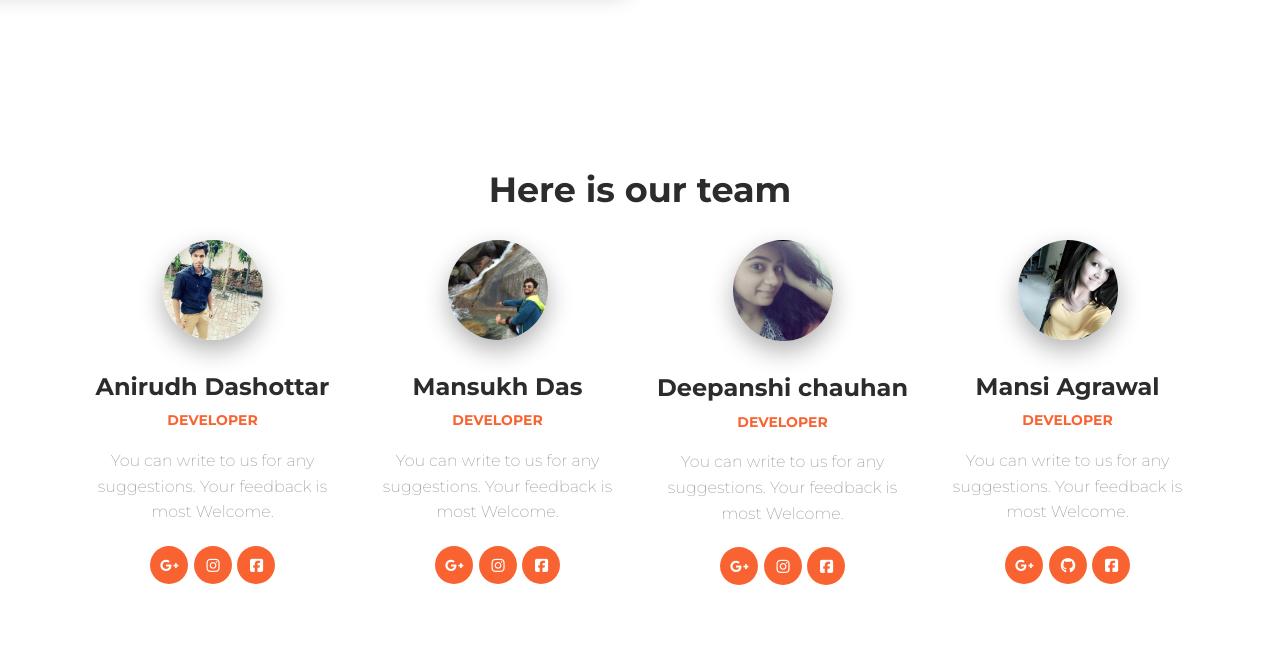
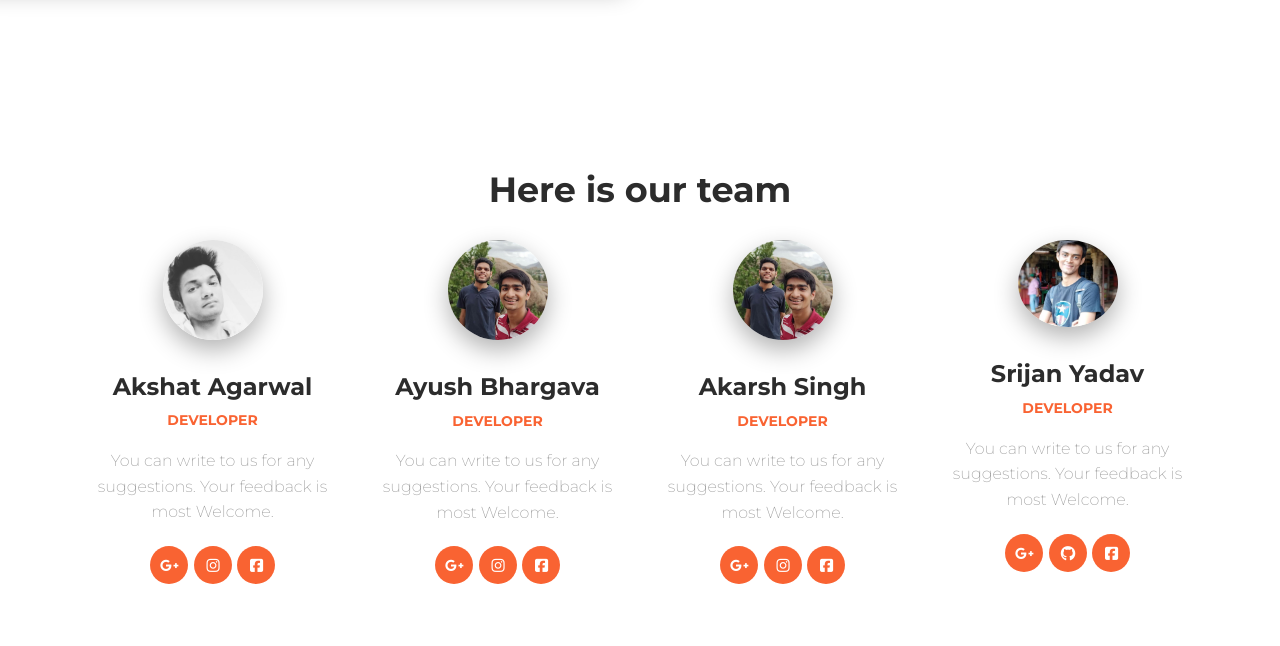
Before and after one commit to git-akshat/Heart-Disease-Diabetes-Prediction, a Django app: page /about/ in a window 1280 px wide. Shown: the part 2156-2802 px from the top of the page. Run offline with Django 3.2, Linux system fonts and the light colour scheme; parts of the project's set-up code (start-up, migrations or seed data) failed here and were passed over; some libraries are stand-ins or nearby versions.

Commit message:
updated team details

```diff
--- a/Heart-disease-prediction-2.0/accounts/templates/accounts/about.html
+++ b/Heart-disease-prediction-2.0/accounts/templates/accounts/about.html
@@ -101,8 +101,8 @@
                     <div class="row">
                         <div class="col-md-3">
                             <div class="team-player">
-                                <img src="{% static 'images/anirudh.jpg' %}" alt="Thumbnail Image" class="rounded-circle img-fluid img-raised">
-                                <h4 class="title">Anirudh Dashottar</h4>
+                                <img src="{% static 'images/akshat.jpg' %}" alt="Thumbnail Image" class="rounded-circle img-fluid img-raised">
+                                <h4 class="title">Akshat Agarwal</h4>
                                 <p class="category text-primary">Developer</p>
                                 <p class="description">You can write to us for any suggestions. Your feedback is most Welcome.</p>
                                 <a href="#" class="btn btn-primary btn-icon btn-round"><i class="fa fa-google-plus"></i></a>
@@ -112,8 +112,8 @@
                         </div>
                         <div class="col-md-3">
                             <div class="team-player">
-                                <img src="{% static 'images/mansukh1.jpg' %}" alt="Thumbnail Image" class="rounded-circle img-fluid img-raised">
-                                <h4 class="title">Mansukh Das</h4>
+                                <img src="{% static 'images/ayush.jpg' %}" alt="Thumbnail Image" class="rounded-circle img-fluid img-raised">
+                                <h4 class="title">Ayush Bhargava</h4>
                                 <p class="category text-primary">Developer</p>
                                 <p class="description">You can write to us for any suggestions. Your feedback is most Welcome.</p>
                                 <a href="#" class="btn btn-primary btn-icon btn-round"><i class="fa fa-google-plus"></i></a>
@@ -123,8 +123,8 @@
                         </div>
                         <div class="col-md-3">
                             <div class="team-player">
-                                <img src="{% static 'images/deepanshi.jpg' %}" alt="Thumbnail Image" class="rounded-circle img-fluid img-raised">
-                                <h4 class="title">Deepanshi chauhan</h4>
+                                <img src="{% static 'images/akarsh.jpg' %}" alt="Thumbnail Image" class="rounded-circle img-fluid img-raised">
+                                <h4 class="title">Akarsh Singh</h4>
                                 <p class="category text-primary">Developer</p>
                                 <p class="description">You can write to us for any suggestions. Your feedback is most Welcome.</p>
                                 <a href="#" class="btn btn-primary btn-icon btn-round"><i class="fa fa-google-plus"></i></a>
@@ -135,8 +135,8 @@
 
                         <div class="col-md-3">
                             <div class="team-player">
-                                <img src="{% static 'images/mansi1.jpg' %}" alt="Thumbnail Image" class="rounded-circle img-fluid  img-raised">
-                                <h4 class="title">Mansi Agrawal</h4>
+                                <img src="{% static 'images/srijan.jpg' %}" alt="Thumbnail Image" class="rounded-circle img-fluid  img-raised">
+                                <h4 class="title">Srijan Yadav</h4>
                                 <p class="category text-primary">Developer</p>
                                 <p class="description">You can write to us for any suggestions. Your feedback is most Welcome.</p>
                                 <a href="#" class="btn btn-primary btn-icon btn-round"><i class="fa fa-google-plus"></i></a>
```
Also changed, not shown: Heart-disease-prediction-2.0/accounts/static/images/akarsh.jpg (added), Heart-disease-prediction-2.0/accounts/static/images/akshat.jpg (added), Heart-disease-prediction-2.0/accounts/static/images/anirudh.jpg (deleted), Heart-disease-prediction-2.0/accounts/static/images/ayush.jpg (added), Heart-disease-prediction-2.0/accounts/static/images/deepanshi.jpg (deleted), Heart-disease-prediction-2.0/accounts/static/images/mansi1.jpg (deleted), Heart-disease-prediction-2.0/accounts/static/images/mansukh1.jpg (deleted), Heart-disease-prediction-2.0/accounts/static/images/srijan.jpg (added), Heart-disease-prediction-2.0/db.sqlite3.
